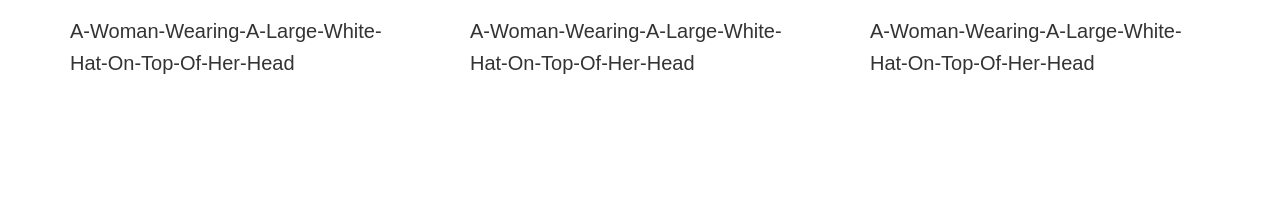
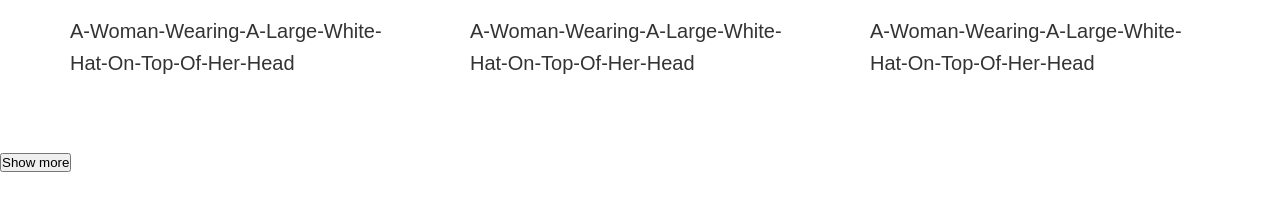
Before and after one commit to naveedkapoorkhan/JavaSript_Project_Image_Search_App_With_JavaScript_API, a plain HTML site: page index.html in a window 1280 px wide. Shown: the part 535-746 px from the top of the page. Drawn offline with Linux system fonts and the light colour scheme.

Commit message:
show more button is added to html page

```diff
--- a/index.html
+++ b/index.html
@@ -27,6 +27,7 @@
         </div>
 
     </div>
+    <button id="show-more-button">Show more</button>
 
     <script type="module" src="./JSFiles/main.js"></script>
 </body>
```
